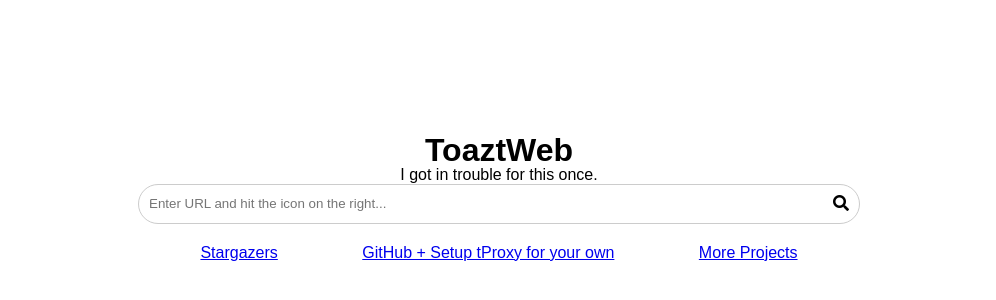
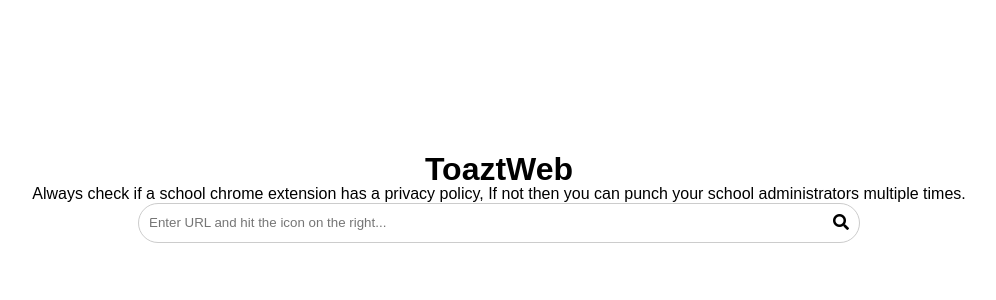
Before and after one commit to RohanSalem/ToaztProxy, a plain HTML site: page public/index.html in a window 1280 px wide. Shown: the part 214-514 px from the top of the page, without its empty margins (141-1137 px from the left). Drawn offline with Linux system fonts and the light colour scheme.

Commit message:
Update index.html

```diff
--- a/public/index.html
+++ b/public/index.html
@@ -60,36 +60,22 @@
     </div>
   </div>
 
-  <div class="links">
-    <a href="stargazers.html">Stargazers</a>
-    <a href="https://github.com/SevenworksDev/tProxy">GitHub + Setup tProxy for your own</a>
-    <a href="https://sevenworks.eu.org">More Projects</a>
-  </div>
 
   <script>
     var haha = document.getElementById("haha");
 
     function lmao(){
       var lol = [
-        'Super cool site that displays sites!',
-        'Bypassing web filters since a long time ago.',
-        'TitaniumNetwork sucks, cry about it.',
         'Do your homework.',
-        'Too slow? Host it yourself instead of complaining non-stop about your issues.',
-        'The voices in my head told me to finish this site.',
         'Breaking every bone in your body since 1979.',
-        'If you see ads on this site, this idiot is making money off my stuff.',
         'how do i type',
         'What do I even put here?',
         'yoooooooooooooooooooo!',
-        'tProxy for dummies: Type in a URL below to access it.',
         'Dear Teachers, This is TOTALLY a learning resource.',
         'I got in trouble for this once.',
         'Always check if a school chrome extension has a privacy policy, If not then you can punch your school administrators multiple times.',
         'Cookie Clicker is useless, stop playing it.',
         'How did this blow up again?',
-        'Submit an issue on GitHub if something broke in tProxy. (If a website being used via tProxy breaks, not our problem)',
-        'Do people use this anymore?',
         '*cricket noises*'
       ];
 
```
